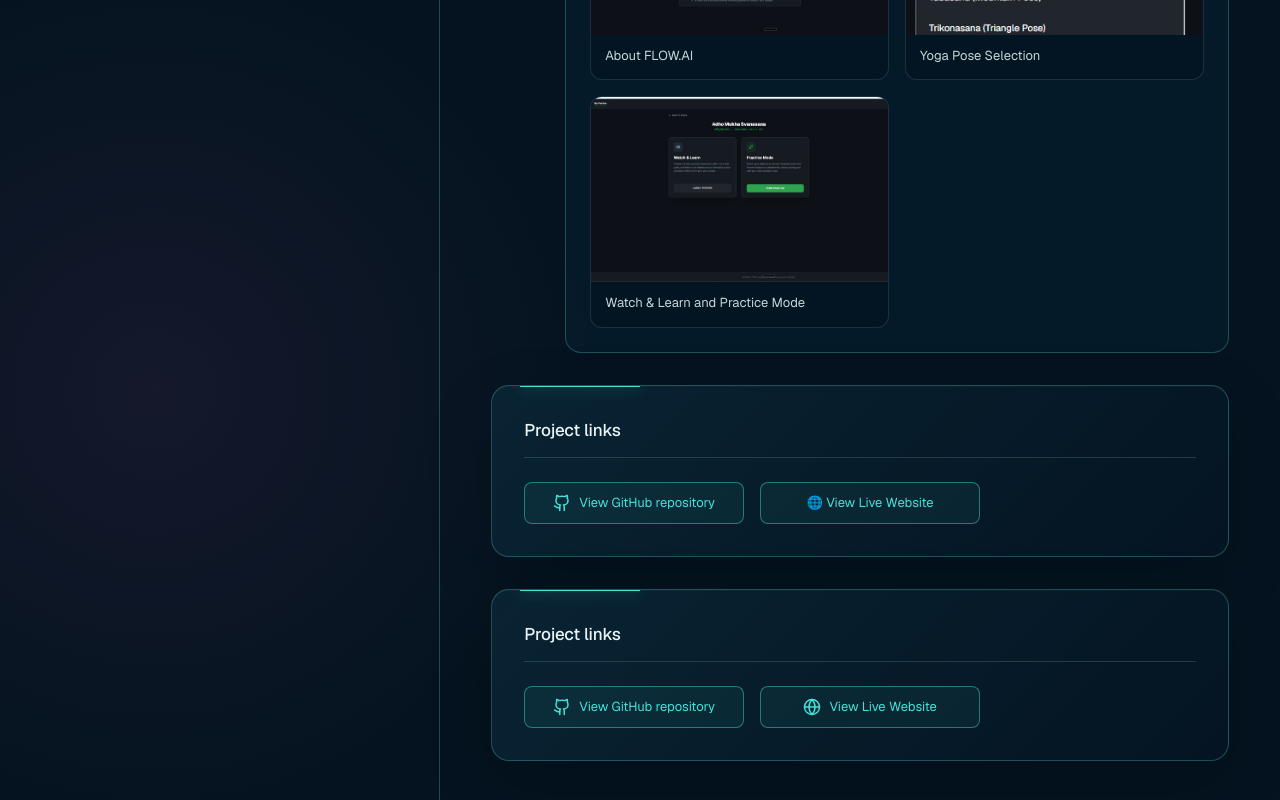
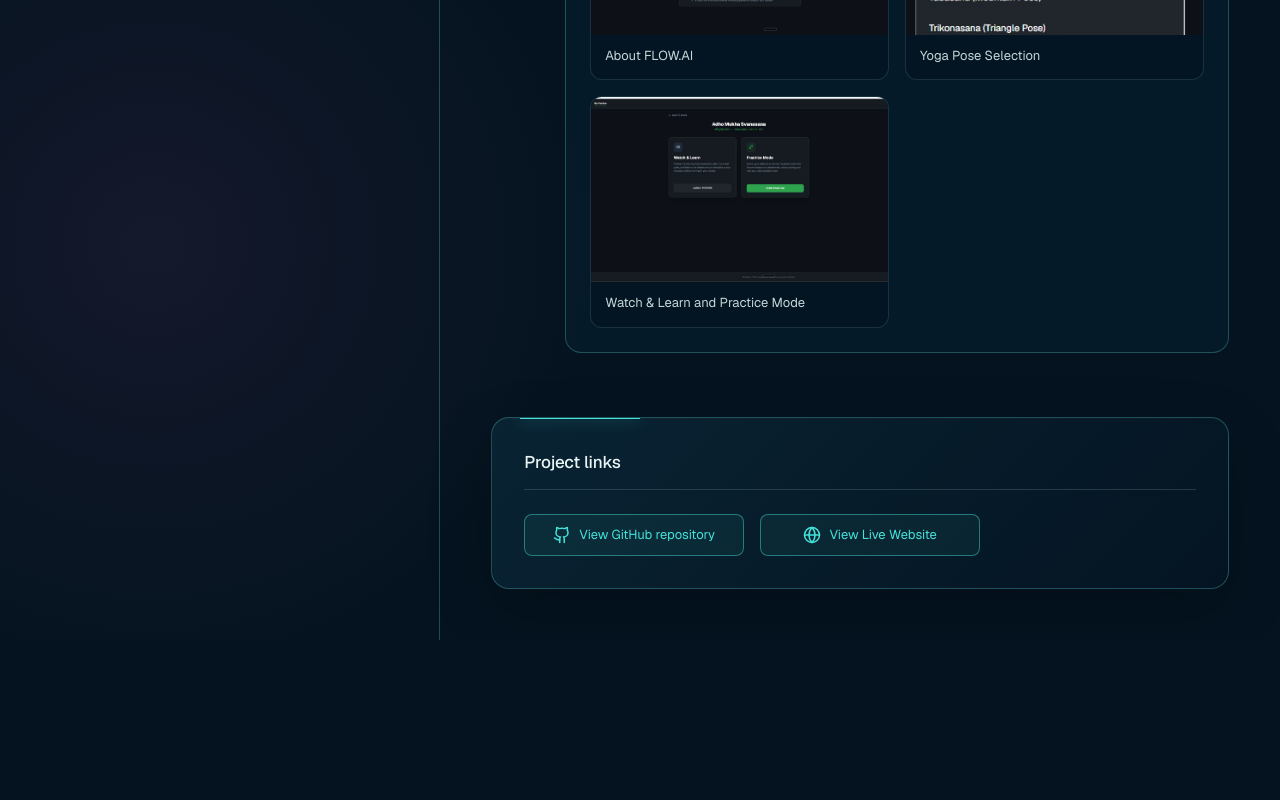
Before and after one commit to Sarthak-SethiNsd/Sarthak-Portfolio-Website, a Next.js app: page /projects/flow_ai in a window 1280 px wide. Shown: the part 1998-2798 px from the top of the page. After the commit the page ends 2638 px from the top, so only its background shows below. Built offline with nearby package versions, Linux system fonts and the light colour scheme.

Commit message:
fix(portfolio): correct mobile nav grid and duplicate project links

```diff
--- a/src/app/globals.css
+++ b/src/app/globals.css
@@ -153,10 +153,10 @@ button { font: inherit; }
   .site-header p { display: none; }
   .app-shell { display: block; }
   .sidebar { display: none; }
-  .mobile-navigation { position: sticky; top: 64px; z-index: 19; display: block; padding: 10px 0; border-bottom: 1px solid var(--line); background: rgba(3,16,27,.94); backdrop-filter: blur(18px); overflow-x: auto; scrollbar-width: thin; scrollbar-color: var(--cyan) transparent; }
-  .mobile-navigation .nav-list { position: static; display: flex; gap: 8px; width: max-content; min-width: 100%; padding: 0 14px; }
-  .mobile-navigation .nav-link { flex: 0 0 auto; min-height: 42px; padding: 9px 11px; grid-template-columns: auto 1fr; border-radius: 8px; }
-  .mobile-navigation .nav-link strong { white-space: nowrap; font-size: 10px; }
+  .mobile-navigation { position: sticky; top: 64px; z-index: 19; display: block; padding: 10px 14px; border-bottom: 1px solid var(--line); background: rgba(3,16,27,.94); backdrop-filter: blur(18px); }
+  .mobile-navigation .nav-list { position: static; grid-template-columns: repeat(2, minmax(0, 1fr)); gap: 8px; width: 100%; }
+  .mobile-navigation .nav-link { min-width: 0; min-height: 58px; padding: 9px 10px; grid-template-columns: 20px minmax(0, 1fr); border-radius: 8px; }
+  .mobile-navigation .nav-link strong { font-size: 10px; overflow-wrap: anywhere; }
   .mobile-navigation .nav-link:hover, .mobile-navigation .nav-link-active { transform: none; }
   .main-content { padding: 28px 18px 50px; }
   .about-grid, .education-grid, .project-grid, .project-hero { grid-template-columns: 1fr; }
--- a/src/app/projects/[slug]/page.tsx
+++ b/src/app/projects/[slug]/page.tsx
@@ -44,20 +44,12 @@ export default async function ProjectPage({ params }: ProjectPageProps) {
 
   const showProjectResources = Boolean(
     project.latestDemoVideo ||
-      project.futureRoadmap.length ||
-      project.githubUrl ||
-      project.liveUrl
+      project.futureRoadmap.length
   );
 
   const resourcePanelCount =
     Number(Boolean(project.latestDemoVideo)) +
-    Number(
-      Boolean(
-        project.futureRoadmap.length ||
-          project.githubUrl ||
-          project.liveUrl
-      )
-    );
+    Number(Boolean(project.futureRoadmap.length));
 
   return (
     <>
@@ -214,17 +206,8 @@ export default async function ProjectPage({ params }: ProjectPageProps) {
             </Panel>
           ) : null}
 
-          {project.futureRoadmap.length ||
-          project.githubUrl ||
-          project.liveUrl ? (
-            <Panel
-              title={
-                project.futureRoadmap.length
-                  ? "Future roadmap"
-                  : "Project links"
-              }
-            >
           {project.futureRoadmap.length ? (
+            <Panel title="Future roadmap">
               <ul className="roadmap-list">
                 {project.futureRoadmap.map((item, index) => (
                   <li key={item}>
@@ -233,31 +216,6 @@ export default async function ProjectPage({ params }: ProjectPageProps) {
                   </li>
                 ))}
               </ul>
-              ) : null}
-
-              <div className="project-links">
-                {project.githubUrl ? (
-                  <a
-                    className="primary-link"
-                    href={project.githubUrl}
-                    rel="noreferrer"
-                    target="_blank"
-                  >
-                    <Github size={18} /> View GitHub repository
-                  </a>
-                ) : null}
-
-                {project.liveUrl ? (
-                  <a
-                    className="primary-link"
-                    href={project.liveUrl}
-                    rel="noreferrer"
-                    target="_blank"
-                  >
-                    🌐 View Live Website
-                  </a>
-                ) : null}
-              </div>
             </Panel>
           ) : null}
         </div>
```
Lines whose indentation alone changed are shown as unchanged.
